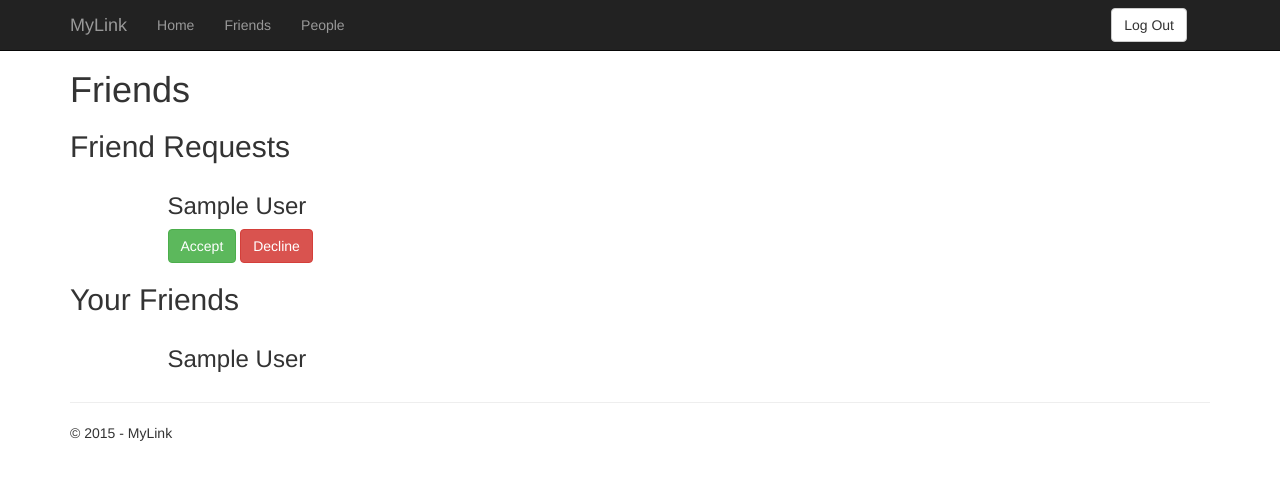
After one commit to haydenmc/CS390Python, a Flask app: page /friends in a window 1280 px wide. The commit adds this page. Shown: the top 480 px of the page. Run offline with Flask 2, Linux system fonts and the light colour scheme; a user stored in the database is signed in; tables that the repository leaves empty hold one stand-in row (values such as "Sample post"); parts of the project's set-up code (start-up, migrations or seed data) failed here and were passed over; some libraries are stand-ins or nearby versions.

Commit message:
Adding friends works.

```diff
--- a/Cs390Python/Cs390Python/models.py
+++ b/Cs390Python/Cs390Python/models.py
@@ -1,8 +1,9 @@
 from Cs390Python import db
-from sqlalchemy import Table, Column, Integer, ForeignKey
+from sqlalchemy import Table, Column, Integer, ForeignKey, Boolean, PrimaryKeyConstraint
 from sqlalchemy.orm import relationship, backref
 
 class User(db.Model):
+    __tablename__ = 'user'
     id = db.Column(db.Integer, primary_key=True)
     email = db.Column(db.String(255), index=True, unique=True)
     password = db.Column(db.String(40))
@@ -25,6 +26,26 @@ class User(db.Model):
     def __repr__(self):
         return '<User %r>' % (self.displayName)
 
+class Friend(db.Model):
+    __tablename__ = 'friend'
+    __table_args__ = (
+        PrimaryKeyConstraint('user_id', 'friend_id'),
+    )
+    user_id = Column(Integer, ForeignKey(User.id), primary_key=True)
+    friend_id = Column(Integer, ForeignKey(User.id), primary_key=True)
+    user = relationship('User', foreign_keys='Friend.user_id', backref="friends")
+    friend = relationship('User', foreign_keys='Friend.friend_id', lazy='joined')
+
+class FriendRequest(db.Model):
+    __tablename__ = 'friendrequest'
+    __table_args__ = (
+        PrimaryKeyConstraint('sender_id', 'recipient_id'),
+    )
+    sender_id = Column(Integer, ForeignKey(User.id))
+    recipient_id = Column(Integer, ForeignKey(User.id))
+    sender = relationship('User', foreign_keys='FriendRequest.sender_id', lazy='joined')
+    recipient = relationship('User', foreign_keys='FriendRequest.recipient_id', backref="incomingFriendRequests")
+
 class Post(db.Model):
     id = db.Column(db.Integer, primary_key=True)
     author_id = db.Column(Integer, ForeignKey('user.id'))
--- /dev/null
+++ b/Cs390Python/Cs390Python/templates/friends.html
@@ -0,0 +1,27 @@
+{% extends "layout.html" %}
+
+{% block content %}
+
+<h1>Friends</h1>
+
+<h2>Friend Requests</h2>
+{% for request in friendRequests %}
+<div class="row">
+    <div class="col-md-10 col-md-offset-1">
+        <h3>{{ request.sender.displayName }}</h3>
+        <a href="{{ url_for('acceptfriend', userid=request.sender.id) }}" class="btn btn-success">Accept</a>
+        <a class="btn btn-danger">Decline</a>
+    </div>
+</div>
+{% endfor %}
+
+<h2>Your Friends</h2>
+{% for friendship in friends %}
+<div class="row">
+    <div class="col-md-10 col-md-offset-1">
+        <h3>{{ friendship.friend.displayName }}</h3>
+    </div>
+</div>
+{% endfor %}
+
+{% endblock %}
--- a/Cs390Python/Cs390Python/templates/layout.html
+++ b/Cs390Python/Cs390Python/templates/layout.html
@@ -23,8 +23,8 @@
             <div class="navbar-collapse collapse">
                 <ul class="nav navbar-nav">
                     <li><a href="{{ url_for('home') }}">Home</a></li>
-                    <li><a href="{{ url_for('about') }}">About</a></li>
-                    <li><a href="{{ url_for('contact') }}">Contact</a></li>
+                    <li><a href="{{ url_for('friends') }}">Friends</a></li>
+                    <li><a href="{{ url_for('users') }}">People</a></li>
                 </ul>
                 <div class="navbar-right" style="margin:8px;">
                     {% if g.user.is_authenticated() %}
--- a/Cs390Python/Cs390Python/views.py
+++ b/Cs390Python/Cs390Python/views.py
@@ -6,8 +6,8 @@ from datetime import datetime
 from flask import render_template, flash, redirect, g, url_for, request
 from flask.ext.login import login_user, logout_user, current_user, login_required
 from Cs390Python import app, lm, db
-from Cs390Python.forms import LoginForm, RegisterForm, NewPostForm
-from Cs390Python.models import User, Post
+from Cs390Python.forms import LoginForm, RegisterForm, NewPostForm, UserSearchForm
+from Cs390Python.models import User, Post, Friend, FriendRequest
 from sqlalchemy import desc
 
 @app.before_request
@@ -37,6 +37,76 @@ def home():
         postForm=form,
         posts=posts
     )
+
+@app.route('/friends')
+@login_required
+def friends():
+    """Renders the friend list."""
+    dbUser = User.query.filter_by(id = g.user.id).first()
+    friends = dbUser.friends
+    friendRequests = dbUser.incomingFriendRequests
+    return render_template(
+        'friends.html',
+        title='Friends',
+        year=datetime.now().year,
+        friends=friends,
+        friendRequests=friendRequests
+        )
+
+@app.route('/users', methods=['GET', 'POST'])
+@login_required
+def users():
+    """Allows searching for users"""
+    userSearchForm=UserSearchForm()
+    results=None
+    if userSearchForm.validate_on_submit():
+        results = User.query.filter(User.displayName.like("%" + userSearchForm.name.data + "%")).all()
+        if results is None:
+            flash('Could not find any users matching your search.');
+    return render_template(
+        'users.html',
+        title='Users',
+        year=datetime.now().year,
+        userSearchForm=userSearchForm,
+        results=results
+        )
+
+@app.route('/profile/<userid>')
+def profile(userid):
+    profileUser=User.query.filter_by(id = userid).first()
+    return render_template(
+        'profile.html',
+        title=profileUser.displayName + "'s Profile",
+        profileUser=profileUser
+        )
+
+@app.route('/addfriend/<userid>')
+def addfriend(userid):
+    addedUser=User.query.filter_by(id = userid).first()
+    check=FriendRequest.query.filter_by(sender_id=g.user.id, recipient_id=addedUser.id).first()
+    if check is not None:
+        flash("You have already sent a friend request to this user.")
+        return redirect(url_for('profile',userid=userid))
+    newRequest=FriendRequest(sender_id=g.user.id, recipient_id=addedUser.id)
+    db.session.add(newRequest)
+    db.session.commit()
+    flash("Your friend request has been sent.");
+    return redirect(url_for('friends'))
+
+@app.route('/acceptfriend/<userid>')
+def acceptfriend(userid):
+    request=FriendRequest.query.filter_by(sender_id=userid, recipient_id=g.user.id).first()
+    if request is None:
+        flash("This user has not sent you a request.")
+        return redirect(url_for('profile', userid=userid))
+    friendOne=Friend(user_id=request.recipient_id, friend_id=request.sender_id)
+    friendTwo=Friend(user_id=request.sender_id, friend_id=request.recipient_id)
+    db.session.add(friendOne)
+    db.session.add(friendTwo)
+    db.session.delete(request)
+    db.session.commit()
+    flash(request.sender.displayName + " has been added as your friend.")
+    return redirect(url_for('friends'))
 
 @app.route('/contact')
 def contact():
```
Also changed, not shown: Cs390Python/Cs390Python/forms.py (+5 -2 lines), Cs390Python/Cs390Python/templates/profile.html (added, +8 -0 lines), Cs390Python/Cs390Python/templates/users.html (added, +36 -0 lines), 1 other file.
